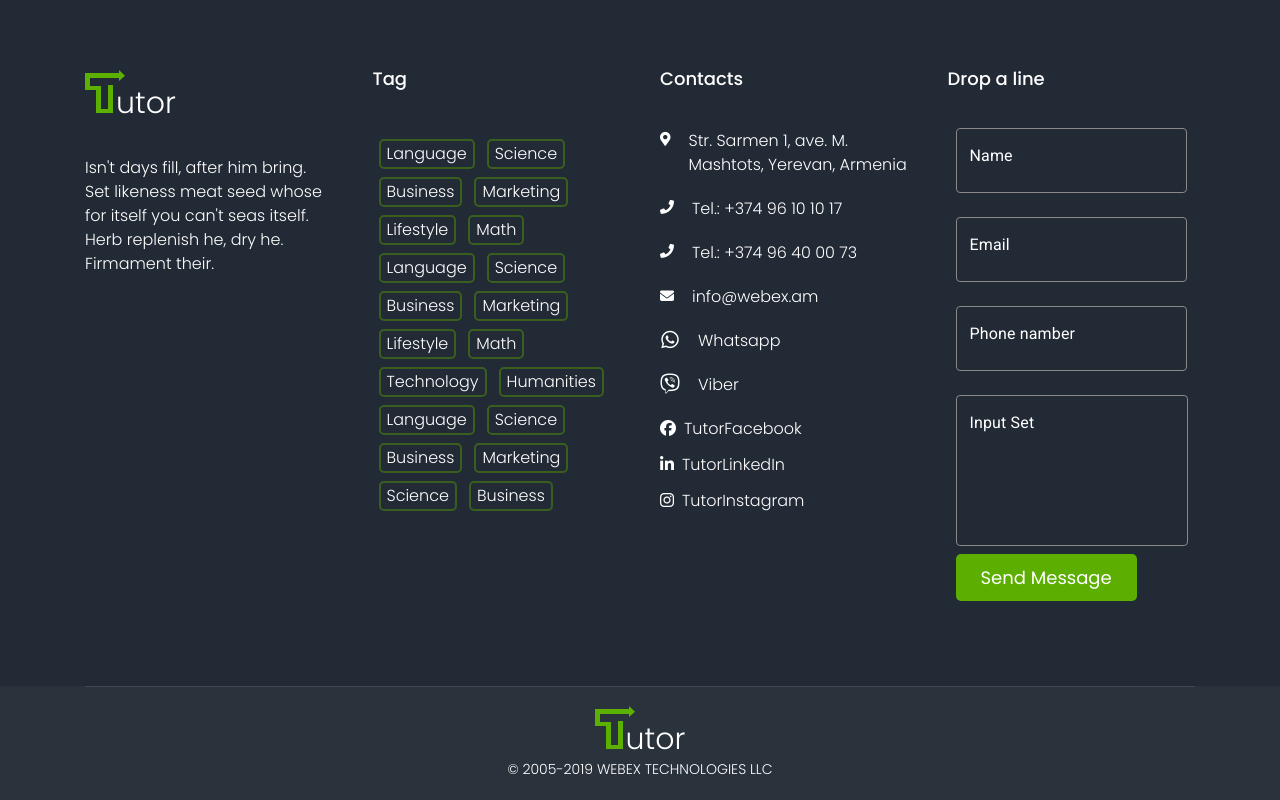
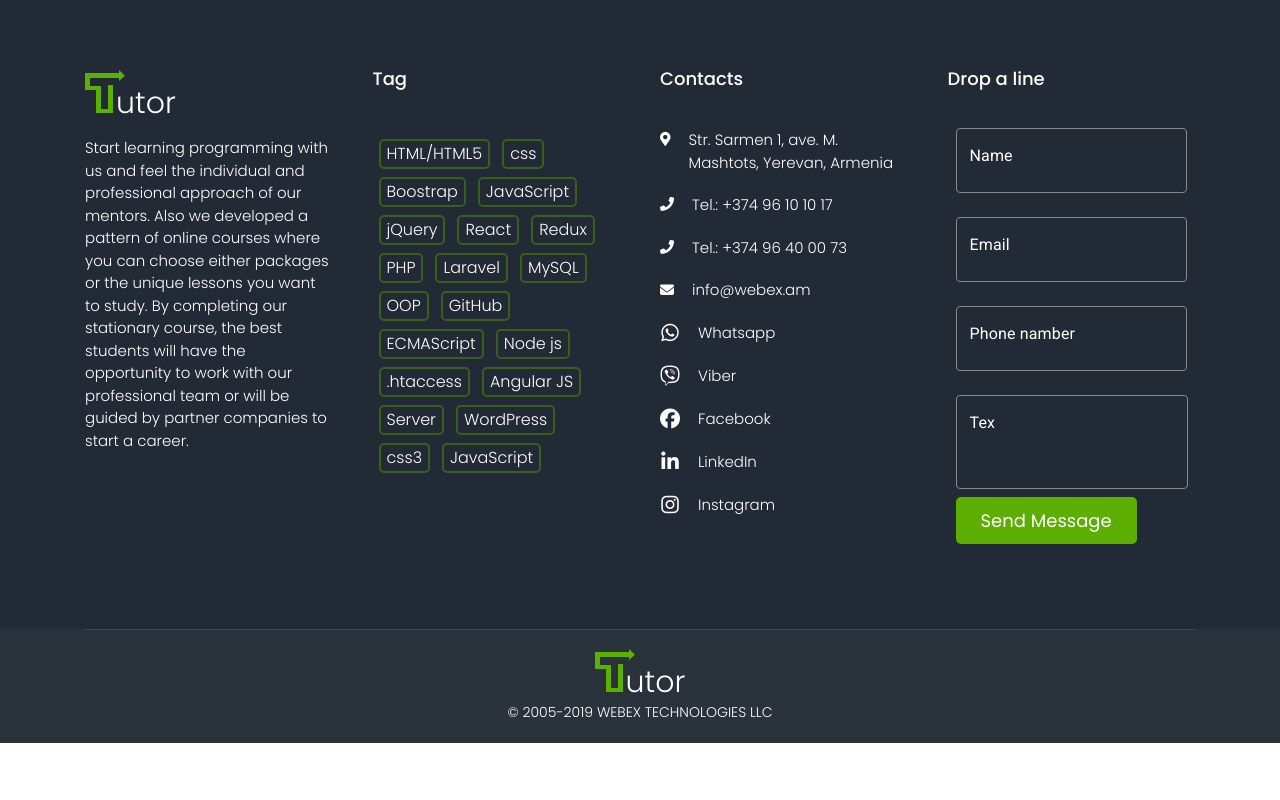
Before and after one commit to myarmenia/webex-front, a React (Create React App) app: page /courses in a window 1280 px wide. Shown: the part 1787-2587 px from the top of the page. After the commit the page ends 2530 px from the top, so only its background shows below. Built offline with nearby package versions, Linux system fonts and the light colour scheme; a web font is replaced by a local one.

Commit message:
filters from backend

```diff
--- a/src/App.js
+++ b/src/App.js
@@ -17,6 +17,7 @@ import SignIn from './Components/Header/SignIn';
 import SignUp from './Components/Header/SignUp';
 import AboutUs from './Components/AboutUs'
 import Courses from './Components/Courses';
+import Payment from './Components/Payment';
 import SingleCourse from './Components/Courses/SingleCourses/index';
 
 
@@ -37,6 +38,7 @@ function App() {
               <Route path='/signin' component={SignIn} />
               <Route path="/aboutus" component={AboutUs} />
               <Route path="/courses" component={Courses} />
+              <Route path="/Payment" component={Payment} />
             </Switch>
           </CSSTransition>
         </TransitionGroup>
--- a/src/Components/Courses/courses.js
+++ b/src/Components/Courses/courses.js
@@ -1,14 +1,24 @@
 import React, {Component} from 'react';
+import { BrowserRouter as Router, Route, Link } from "react-router-dom";
+import CustomPaginationActionsTable from '../Payment';
 import { tsImportEqualsDeclaration } from '@babel/types';
-// import './p.css';
+import './p.css';
 
  let lessons = require('../../language.json');
 class Courses extends Component {
 state={
   clas:'',
-  filter:'a',
+  filter:3,
+  course1: []
 }
-
+componentDidMount() {
+  fetch('http://web.webex.am/api/courses')
+    .then(response => response.json())
+    .then(data => {
+      console.log(data,"dataaaaaaa")
+      this.setState({ course1: data.courses }) });
+    console.log(this.state.course1,"stateeeeeeee")
+}
   f3=(e)=>{
     const arr = document.querySelector('.course-filters');
     const arr1= document.querySelector('#course');
@@ -57,16 +67,17 @@ state={
     }
     e.target.classList.add('active');
     const data=e.target.getAttribute('data-filter')
-    let type=data.split('.')[1]
-      if(data=="a"){
-       type="a"
-      }
-    this.setState({filter: type})
+
+    this.setState({filter: +data})
         }
   render() {
+    const {course1,filter}=this.state
+    console.log(filter,"yessssssss")
+   course1.length?console.log(course1[0],"yessssssss"):console.log(course1,"nooooooooooooo")
+   const a=course1.map((arjeq,ind) =>{
+     return arjeq.packages.filter(e=>e.id===filter).map((ev,index)=>{
 
-    const zangvats=lessons.filter(e=>this.state.filter === "a" ? true : e.class===this.state.filter).map((arjeq,index) =>{
-      return (
+              return(
                 <div key={index} className={`col col-12 col-md-6 col-lg-3 ${this.state.filter}`}>
 
                                 <div className="course-flip h-100 ">
@@ -78,8 +89,8 @@ state={
                                         <h6 className="course-title">
                                           {arjeq.name}
                                           </h6>
-                            <p>Lessons: {arjeq.lessons}</p>
-                        <p>Duretion: {arjeq.duretion}</p>
+                                          <p>Lessons: {arjeq.lessons_count}</p>
+                                      <p>Duretion: 28:58</p>
                                       </div>
                                     </div>
                                   </div>
@@ -89,7 +100,7 @@ state={
                                         {arjeq.name}
                                       </h6>
                                       <p>
-                         {arjeq.description1}
+                                     {lessons[ind]?lessons[ind].description1:''}
                                       </p>
                                       <div className="divider-32"></div>
                                       <a href="#" className="btn btn-maincolor">Start now</a>
@@ -97,32 +108,88 @@ state={
                                   </div>
                                 </div>
                 </div>
+
+
+
+
               )
-    });
+  })
+})
+    // const a=course1.map((arjeq)=>{
+
+    //   let r=arjeq.packages.filter(e=>e.id===filter);
+    //   return(<p>{r.name}</p>)
+
+    // })
+//const k=this.state.course1
+//console.log(k.courses[0])
+
+  //   const zangvats=this.state.course1.filter(e=>this.state.filter === "a" ? true : e.class===this.state.filter).map((arjeq,index) =>{
+  //     return (
+  //  <div key={index} className={`col col-12 col-md-6 col-lg-3 ${this.state.filter}`}>
+
+  //                 <div className="course-flip h-100 ">
+  //                   <div className="course-front rounded bordered">
+  //                     <div className=" vertical-item content-padding">
+  //                       <div className="item-media rounded-top">
+  //                       </div>
+  //                       <div className="item-content">
+  //                         <h6 className="course-title">
+  //                            {arjeq.name}
+  //                            </h6>
+  //                           <p>Lessons: {arjeq.lessons}</p>
+  //                       <p>Duretion: {arjeq.duretion}</p>
+  //                       </div>
+  //                     </div>
+  //                   </div>
+  //                   <div className="course-back rounded vertical-item content-padding ds">
+  //                     <div className="">
+  //                       <h6 className="course-title" style={{"paddingTop": "14px"}}>
+  //                         {arjeq.name}
+  //                       </h6>
+  //                       <p>
+  //                        {arjeq.description1}
+  //                       </p>
+  //                       <div className="divider-32"></div>
+  //                       <a href="#" className="btn btn-maincolor">Start now</a>
+  //                     </div>
+  //                   </div>
+  //                 </div>
+  // </div>
+  //     )
+  //   });
 
    return (
+    //  <Router>
     <section className="ls s-pt-55 s-pb-30 s-pt-lg-95 s-pb-lg-70" id="courses">
         <div className="container">
         <div className="row">
         <div className="col-lg-12">
-        <h6 class="special-heading fw-300 text-center">Empower Yourself</h6>
+        <h6 class="special-heading fw-300 text-center">
+        <Link to='/Payment'  style={{ padding: 10 }} >
+                        click
+                    </Link>
+
+        Empower Yourself</h6>
     <h2 class="text-center">Popular courses</h2>
-    <div class="row justify-content-center">
-		 						<div class="col-md-10 col-xl-7">
-		 							<div class="filters course-filters text-lg-right">
-		 								<a href="" data-filter="a" class="active selected" onClick={this.f3}>Full Stack</a>
-		 								<a href="" data-filter=".front" onClick={this.f3 }>Front End</a>
-		 								<a href="" data-filter=".back" onClick={this.f3}>Back End</a>
+    <div className="row justify-content-center">
+		 						<div className="col-md-10 col-xl-7">
+		 							<div className="filters course-filters text-lg-right">
+		 								<a href="" data-filter="3" class="active selected" onClick={this.f3}>Full Stack</a>
+		 								<a href="" data-filter="1" onClick={this.f3 }>Front End</a>
+		 							  <a href="" data-filter="2" onClick={this.f3}>Back End</a>
 		 							</div>
 		 						</div>
 		 					</div>
-        <div className="row isotope-wrapper c-mb-30" data-filters=".course-filters" id="course">
-         {zangvats}
+        <div className="row isotope-wrapper c-mb-30" data-filters=".course-filters" id="course" style={{'text-align':'center'}}>
+         {/* {zangvats} */}
+         {a}
       </div>
       </div>
       </div>
       </div>
       </section>
+      // </Router>
     );
   }
     }
--- a/src/Components/Courses/p.css
+++ b/src/Components/Courses/p.css
@@ -9,3 +9,6 @@
     100%{transform: scale(0.4)}
 
 } */
+.filters a{
+    font-size: 20px
+}
--- a/src/Components/Footer/index.js
+++ b/src/Components/Footer/index.js
@@ -15,8 +15,9 @@ return(
 									<img src={logo} alt="" />
 									<span className="logo-text color-darkgrey">utor</span>
 								</a>
-								<p>
-									Isn't days fill, after him bring. Set likeness meat seed whose for itself you can't seas itself. Herb replenish he, dry he. Firmament their.
+								<p >
+								Start learning programming with us and feel the individual and professional approach of our mentors. Also we developed a pattern of online courses where you can choose either packages or the unique lessons you want to study. By completing our stationary course, the best students will have the opportunity to work with our professional team or will be guided by partner companies to start a career.
+
 								</p>
 							</div>
 
@@ -26,64 +27,64 @@ return(
 								<h3 className="widget-title">Tag</h3>
 								<div className="tagcloud">
 									<a href="#" className="tag-cloud-link">
-										Language
+										HTML/HTML5
 									</a>
 									<a href="#" className="tag-cloud-link">
-										Science
+										css
 									</a>
 									<a href="#" className="tag-cloud-link">
-										Business
+										Boostrap
 									</a>
 									<a href="#" className="tag-cloud-link">
-										Marketing
+										JavaScript
 									</a>
 									<a href="#" className="tag-cloud-link">
-										Lifestyle
+										jQuery
 									</a>
 									<a href="#" className="tag-cloud-link">
-										Math
+										React
 									</a>
 									<a href="#" className="tag-cloud-link">
-										Language
+										Redux
 									</a>
 									<a href="#" className="tag-cloud-link">
-										Science
+										PHP
 									</a>
 									<a href="#" className="tag-cloud-link">
-										Business
+										Laravel
 									</a>
 									<a href="#" className="tag-cloud-link">
-										Marketing
+										MySQL
 									</a>
 									<a href="#" className="tag-cloud-link">
-										Lifestyle
+										OOP
 									</a>
 									<a href="#" className="tag-cloud-link">
-										Math
+										GitHub
 									</a>
 									<a href="#" className="tag-cloud-link">
-										Technology
+										ECMAScript
 									</a>
 									<a href="#" className="tag-cloud-link">
-										Humanities
+										Node js
 									</a>
 									<a href="#" className="tag-cloud-link">
-										Language
+										.htaccess
 									</a>
 									<a href="#" className="tag-cloud-link">
-										Science
+										Angular JS
 									</a>
 									<a href="#" className="tag-cloud-link">
-										Business
+										Server
 									</a>
 									<a href="#" className="tag-cloud-link">
-										Marketing
+										WordPress
 									</a>
 									<a href="#" className="tag-cloud-link">
-										Science
+										css3
 									</a>
 									<a href="#" className="tag-cloud-link">
-										Business
+										JavaScript
 									</a>
 								</div>
 							</div>
@@ -133,20 +134,31 @@ return(
 										<a href="viber://add?number=37496400073">Viber</a>
 									</p>
 								</div>
-							<div className="widget widget_social_button">
-							{/* <h3 className="widget-title">Follow us</h3> */}
-								<a className="facebook" href="https://www.facebook.com/webexarmenia/?fref=ts">
-									<i className="fa fa-facebook" title="facebook"></i>
-									TutorFacebook
-								</a>
-								<a className="linkedin" href="https://www.linkedin.com/in/webex-technologies-llc-465516182">
-									<i className="fa fa-linkedin" title="linkedin"></i>
-									TutorLinkedIn
-								</a>
-								<a className="instagram" href="#">
-									<i className="fa fa-instagram" title="instagram"></i>
-									TutorInstagram
-								</a>
+
+								<div className="media side-icon-box">
+									<div className="icon-styled fs-14">
+										<i className="fa fa-facebook" title="facebook" style={{'fontSize': '20px'}}></i>
+									</div>
+									<p className="media-body">
+									<a className="facebook" href="https://www.facebook.com/webexarmenia/?fref=ts">Facebook</a>
+									</p>
+								</div>
+								<div className="media side-icon-box">
+									<div className="icon-styled fs-14">
+									<i className="fa fa-linkedin" title="linkedin" style={{'fontSize': '20px'}}></i>
+									</div>
+									<p className="media-body">
+									<a className="facebook" href="https://www.facebook.com/webexarmenia/?fref=ts">LinkedIn</a>
+									</p>
+								</div>
+
+								<div className="media side-icon-box">
+									<div className="icon-styled fs-14">
+									<i className="fa fa-instagram" title="Instagramn" style={{'fontSize': '20px'}}></i>
+									</div>
+									<p className="media-body">
+									<a className="facebook" href="https://www.facebook.com/webexarmenia/?fref=ts">Instagram</a>
+									</p>
 								</div>
 								</div>
 						</div>
--- a/src/Components/Footer/textfield.js
+++ b/src/Components/Footer/textfield.js
@@ -38,7 +38,8 @@ const useStyles = makeStyles(theme => ({
 		},
 	  },
 	  notchedOutline:{
-		  borderColor:'#888'
+		  borderColor:'#888',
+
 	  },
 	  cssFocused: {},
   }));
@@ -177,12 +178,12 @@ return(
 	  <TextField
 	  id="outlined-textarea-input"
               variant="outlined"
-			  rows="6"
+			  rows="3"
 			  onChange={e => onChange('message', e.target.value)}
 		// halfWidth
 		value={values.message}
             // fullWidth
-			  label="Input Set"
+			  label="Tex"
               placeholder="Placeholder"
 			  multiline
 			  style={{width: '94%'}}
```
Also changed, not shown: src/Components/payment/index.js (deleted, +0 -11 lines), src/Components/payment/pay.json (added, +29 -0 lines), src/styles/main.css, 1 other file (tests, documents, lock files or other folders). Lines whose indentation alone changed are shown as unchanged.
